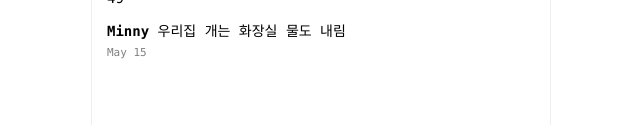
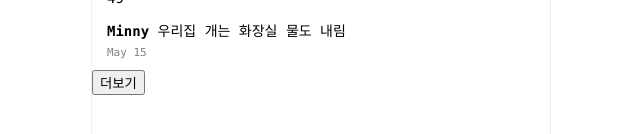
Before and after one commit to yangyeahhhhh/codingapple-Vue.js-vuestagram, a Vue app in the folder vuestagram/: page / in a window 1280 px wide. Shown: the part 1760-1894 px from the top of the page, without its empty margins (319-959 px from the left). Built offline with nearby package versions, Linux system fonts and the light colour scheme.

Commit message:
2022년 11월 29일

```diff
--- a/vuestagram/package.json
+++ b/vuestagram/package.json
@@ -8,6 +8,7 @@
     "lint": "vue-cli-service lint"
   },
   "dependencies": {
+    "axios": "^1.2.0",
     "core-js": "^3.8.3",
     "vue": "^3.2.13"
   },
--- a/vuestagram/src/App.vue
+++ b/vuestagram/src/App.vue
@@ -11,6 +11,8 @@
 
   <Container :게시물="게시물" />
 
+  <button @click="more">더보기</button>
+
   <div class="footer">
     <ul class="footer-button-plus">
       <input type="file" id="file" class="inputfile" />
@@ -22,17 +24,29 @@
 <script>
 import Container from "./components/ContainerView.vue";
 import postdata from "./assets/postdata.js";
+import axios from 'axios'
 
 export default {
   name: "App",
   data() {
     return {
       게시물: postdata,
+      더보기: 0,
     };
   },
   components: {
     Container,
   },
+  methods: {
+    more(){
+      axios.get(`https://codingapple1.github.io/vue/more${this.더보기}.json`)
+      .then((결과)=>{
+        console.log(결과.data)
+        this.게시물.push(결과.data)
+        this.더보기++;
+      })
+    }
+  }
 };
 </script>
 
```
Also changed, not shown: 1 other file (tests, documents, lock files or other folders).
